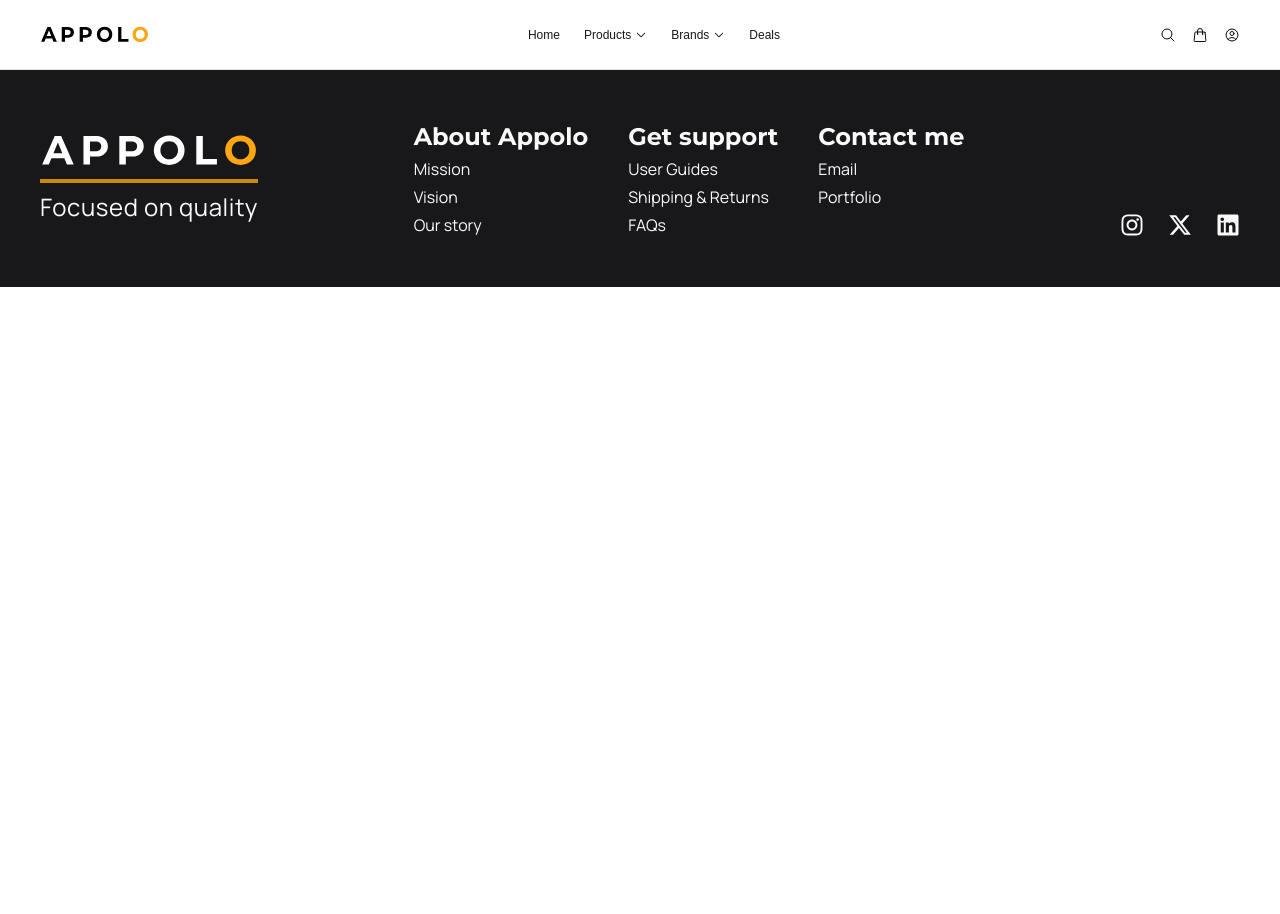
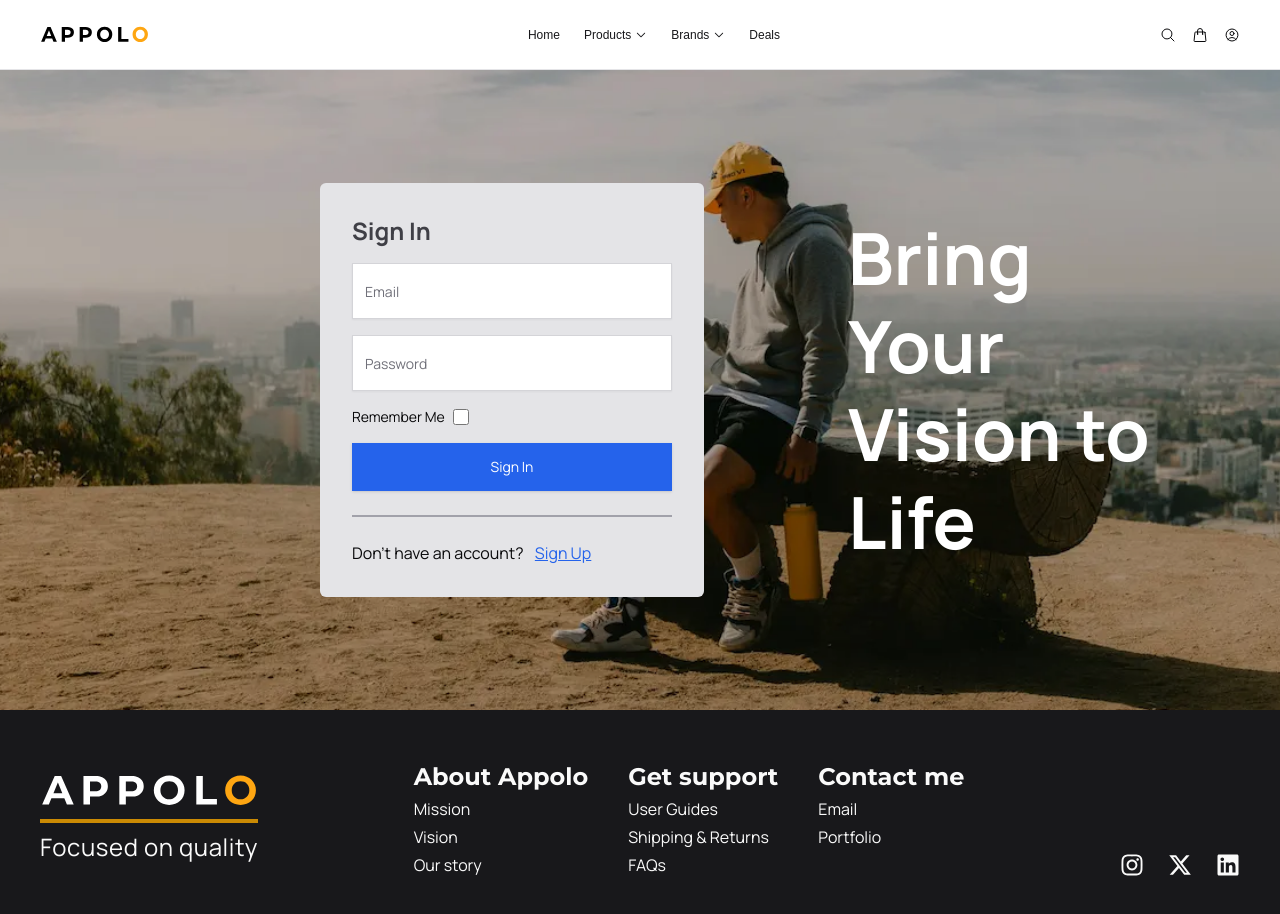
Before and after one commit to Incisif/appolo-store, a Next.js app: page /signin in a window 1280 px wide. Shown: the top 914 px of the page. Before the commit the page ends 800 px from the top, so only its background shows below. Built offline with nearby package versions, Linux system fonts and the light colour scheme.

Commit message:
feat(SigninForm): create component and add tests

```diff
--- a/src/app/(user)/signin/page.tsx
+++ b/src/app/(user)/signin/page.tsx
@@ -1,5 +1,35 @@
-export default function Singin() {
-    return (
-        <div></div>
-    );
+import Image from "next/image";
+import SigninForm from "../../../components/SigninForm";
+
+export default function Signin() {
+  return (
+    <div
+  className="relative h-[80vh] w-full overflow-hidden"
+  data-testid="signup-page"
+>
+  <div className="absolute top-0 left-0 w-full h-full">
+    <Image
+      src="/assets/signupBkg.webp"
+      alt="signup background photo"
+      className="object-cover brightness-75 sca"
+      data-testid="background-image"
+      fill
+      priority
+    />
+  </div>
+  <div className="absolute top-1/2 left-1/4 transform -translate-y-1/2 flex items-center">
+    <SigninForm />
+    <div
+      className="font-manrope font-semibold text-7xl text-white ml-36 self-center space-y-4"
+      data-testid="background-text"
+    >
+      <p>Bring</p>
+      <p>Your</p>
+      <p>Vision to</p>
+      <p>Life</p>
+    </div>
+  </div>
+</div>
+
+  );
 }
--- a/src/app/(user)/signup/page.tsx
+++ b/src/app/(user)/signup/page.tsx
@@ -4,14 +4,14 @@ import SignupForm from "../../../components/SignupForm";
 export default function Signup() {
   return (
     <div
-      className="relative h-svh w-full overflow-hidden  "
+  className="relative h-[80vh] w-full overflow-hidden"
   data-testid="signup-page"
 >
-      <div className="absolute top-0 left-0 w-full h-full z-0 ">
+  <div className="absolute top-0 left-0 w-full h-full">
     <Image
       src="/assets/signupBkg.webp"
       alt="signup background photo"
-          className="object-cover brightness-75"
+      className="object-cover brightness-75 sca"
       data-testid="background-image"
       fill
       priority
@@ -20,7 +20,7 @@ export default function Signup() {
   <div className="absolute top-1/2 left-1/4 transform -translate-y-1/2 flex items-center">
     <SignupForm />
     <div
-          className=" font-manrope font-semibold text-9xl text-white ml-36 self-center space-y-4"
+      className="font-manrope font-semibold text-7xl text-white ml-36 self-center space-y-4"
       data-testid="background-text"
     >
       <p>Bring</p>
@@ -30,5 +30,6 @@ export default function Signup() {
     </div>
   </div>
 </div>
+
   );
 }
--- a/src/app/layout.tsx
+++ b/src/app/layout.tsx
@@ -32,9 +32,7 @@ export default function RootLayout({
         className={`${montserrat.variable} ${manrope.variable} antialiased`}
       >
         <Header />
-        <main className=" w-full font-manrope">
-          {children}
-        </main>
+        <main className=" w-full font-manrope">{children}</main>
         <Footer />
       </body>
     </html>
--- a/src/components/Footer/index.tsx
+++ b/src/components/Footer/index.tsx
@@ -5,7 +5,7 @@ import { FaXTwitter } from "react-icons/fa6";
 
 const Footer = () => {
   return (
-    <footer className="flex items-center h-[217px] bg-zinc-900 font-manrope  text-zinc-50 ">
+    <footer className="flex items-center h-[217px] bg-zinc-900 font-manrope  text-zinc-50 z-50">
       <div className="max-w-screen-xl w-full mx-auto flex items-center py-5 px-10 justify-between">
         <div className="flex flex-col justify-center ">
           <Image
--- /dev/null
+++ b/src/components/SigninForm/index.tsx
@@ -0,0 +1,147 @@
+"use client";
+
+import { useForm } from "react-hook-form";
+import { z } from "zod";
+import { zodResolver } from "@hookform/resolvers/zod";
+import { Input } from "@/components/ui/input";
+import { Button } from "@/components/ui/button";
+import { Label } from "@/components/ui/label";
+import { ToastContainer, toast } from "react-toastify";
+import "react-toastify/dist/ReactToastify.css";
+import Link from "next/link";
+
+// Schéma de validation Zod pour la connexion
+const signinSchema = z.object({
+  email: z.string().email("Please enter a valid email address"),
+  password: z.string().min(6, "Password must be at least 6 characters long"),
+  rememberMe: z.boolean(),
+});
+
+// Type de données du formulaire basé sur Zod
+type SigninFormData = z.infer<typeof signinSchema>;
+
+const SigninForm = () => {
+  const {
+    register,
+    handleSubmit,
+    formState: { errors },
+  } = useForm<SigninFormData>({
+    resolver: zodResolver(signinSchema),
+    mode: "onChange",
+  });
+
+  // Soumission du formulaire
+  const onSubmit = async (data: SigninFormData) => {
+    try {
+      const res = await fetch(
+        `${process.env.NEXT_PUBLIC_STRAPI_URL}/auth/local`,
+        {
+          method: "POST",
+          headers: {
+            "Content-Type": "application/json",
+          },
+          body: JSON.stringify({
+            identifier: data.email,
+            password: data.password,
+          }),
+        }
+      );
+
+      const result = await res.json();
+
+      if (res.ok) {
+        toast.success("Signin successful!");
+      } else {
+        toast.error(
+          result.error?.message || "An error occurred during signin."
+        );
+      }
+    } catch {
+      toast.error("An error occurred during signin.");
+    }
+  };
+
+  return (
+    <div className="bg-zinc-200 p-8 rounded-md mx-auto border-zinc-400 border-1 w-96">
+      <h1 className="text-2xl font-semibold text-zinc-700 mb-4">Sign In</h1>
+      <form
+        onSubmit={handleSubmit(onSubmit)}
+        className="space-y-4"
+        data-testid="signin-form"
+      >
+        {/* Champ Email */}
+        <div>
+          <Input
+            id="email"
+            type="email"
+            placeholder="Email"
+            className="w-full h-14 border-zinc-300 bg-white rounded-none"
+            {...register("email")}
+            aria-label="email"
+            data-testid="email-input"
+          />
+          {errors.email && (
+            <p className="text-red-500 text-sm mt-1" data-testid="email-error">
+              {errors.email.message}
+            </p>
+          )}
+        </div>
+
+        {/* Champ Password */}
+        <div>
+          <Input
+            id="password"
+            type="password"
+            placeholder="Password"
+            className="w-full h-14 border-zinc-300 bg-white rounded-none"
+            {...register("password")}
+            aria-label="password"
+            data-testid="password-input"
+          />
+          {errors.password && (
+            <p
+              className="text-red-500 text-sm mt-1"
+              data-testid="password-error"
+            >
+              {errors.password.message}
+            </p>
+          )}
+        </div>
+
+        {/* Radio Remember Me */}
+        <div className="flex items-center">
+          <Label htmlFor="rememberMe" className="text-sm">
+            Remember Me
+          </Label>
+          <input
+            id="rememberMe"
+            type="checkbox"
+            className="ml-2 w-4 h-4"
+            {...register("rememberMe")}
+            data-testid="rememberMe-checkbox"
+          />
+        </div>
+
+        {/* Bouton Submit */}
+        <Button
+          type="submit"
+          className="w-full bg-blue-600 text-white h-12 rounded-none"
+          data-testid="submit-button"
+        >
+          Sign In
+        </Button>
+      </form>
+      <div className=" mt-6 border-b-2 border-zinc-400"></div>
+
+      <p className="mt-6">
+        Don&apos;t have an account?{" "}
+        <Link href="/signup" className="text-blue-600 underline ml-2">
+          Sign Up
+        </Link>
+      </p>
+      <ToastContainer />
+    </div>
+  );
+};
+
+export default SigninForm;
--- a/src/components/SignupForm/index.tsx
+++ b/src/components/SignupForm/index.tsx
@@ -80,8 +80,8 @@ const SignupForm = () => {
 
   return (
     <div className="bg-zinc-200 p-8 rounded-md mx-auto border-zinc-400 border-1 w-96">
-      <h1 className="text-2xl font-semibold  text-zinc-700 mb-6">
-        Signup To Get Started
+      <h1 className="text-2xl font-semibold  text-zinc-700 mb-4">
+        Sign Up To Get Started
       </h1>
       <form
         onSubmit={handleSubmit(onSubmit)}
@@ -192,6 +192,7 @@ const SignupForm = () => {
           Join Us
         </Button>
       </form>
+      <div className=" mt-6 border-b-2 border-zinc-400"></div>
 
       <p className=" mt-6">
         Already have an account?{" "}
```
Also changed, not shown: 1 other file (tests, documents, lock files or other folders). Lines whose indentation alone changed are shown as unchanged.
